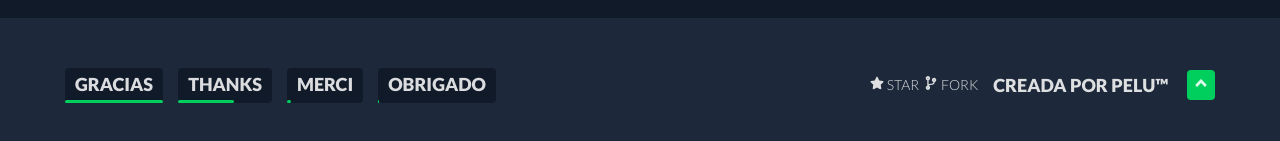
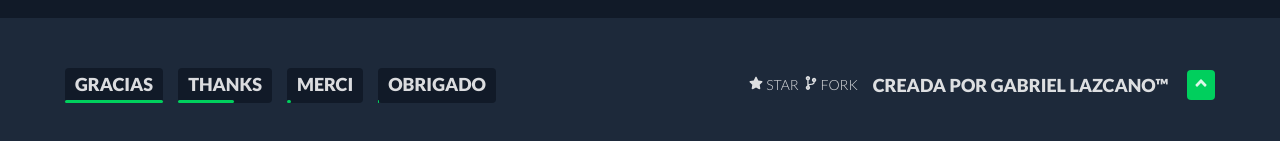
Before and after one commit to Glazcanocda/portfolio, a plain HTML site: page index.html in a window 1280 px wide. Shown: the part 4602-4743 px from the top of the page. Drawn offline with Linux system fonts and the light colour scheme.

Commit message:
Update index.html
corrigiendo el index

```diff
--- a/index.html
+++ b/index.html
@@ -526,7 +526,7 @@
                                             </svg> Fork</p>
                                     </a></li>
                             </ul>
-                            <p>Creada por Pelu™<!-- --> <span><svg stroke="currentColor" fill="currentColor"
+                            <p>Creada por Gabriel Lazcano™<!-- --> <span><svg stroke="currentColor" fill="currentColor"
                                         stroke-width="0" viewBox="0 0 320 512" height="1em" width="1em"
                                         xmlns="http://www.w3.org/2000/svg">
                                         <path
```
